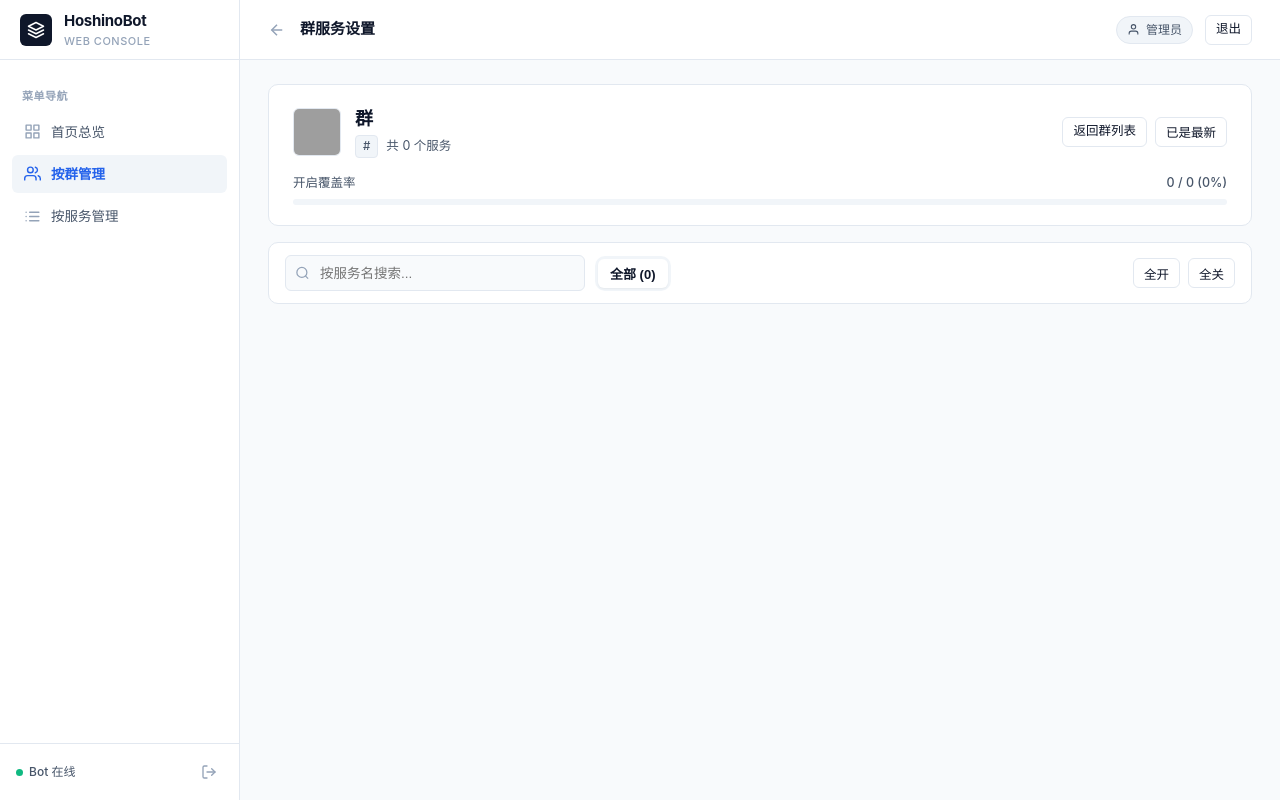
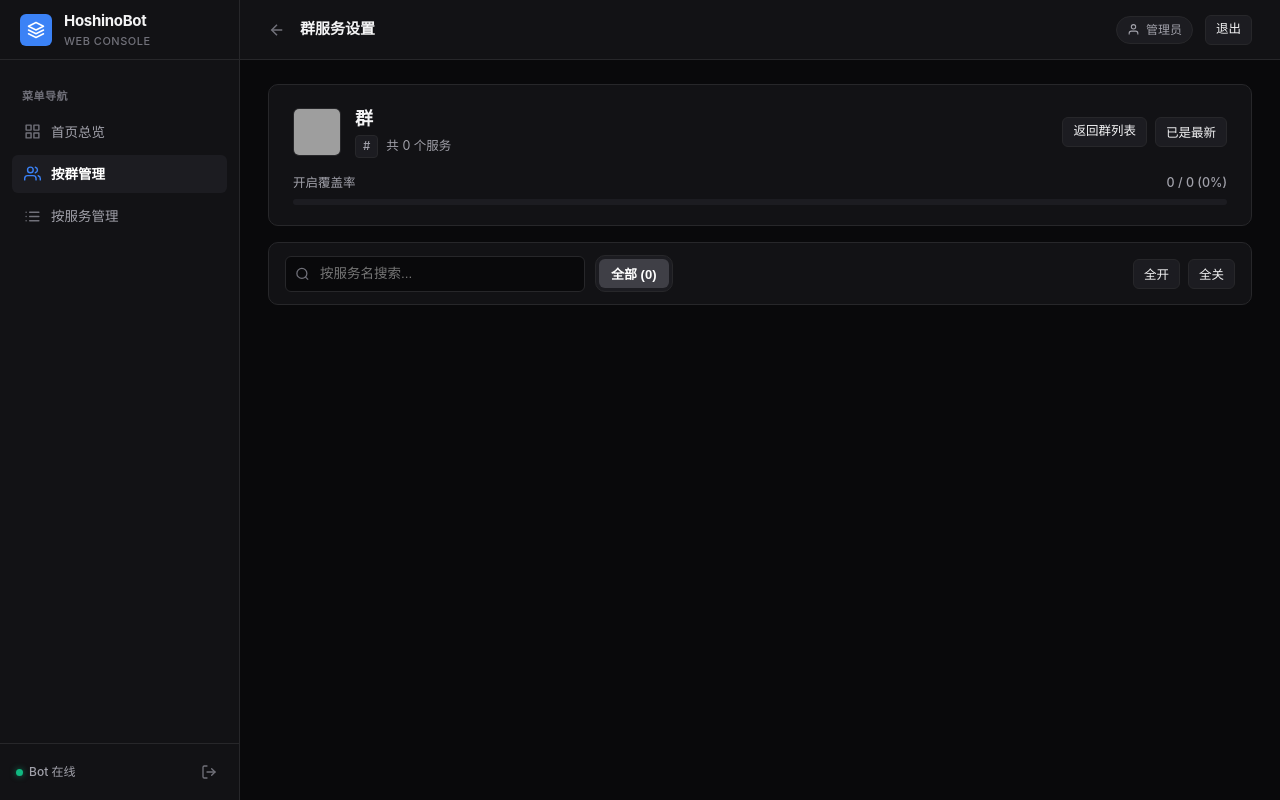
Before and after one commit to Yukari-Lily/HoshinoBot, a Python web app: template hoshino/modules/bot_manager_web/templates/group_services.html in a window 1280 px wide. Run offline with Jinja, Linux system fonts and the light colour scheme; the template is opened without the code that fills it, so the values that code supplies are empty; grey boxes are pictures that could not be loaded.

Commit message:
style(manage_web): set dark mode as default

```diff
--- a/hoshino/modules/bot_manager_web/statics/styles/modern.css
+++ b/hoshino/modules/bot_manager_web/statics/styles/modern.css
@@ -1,37 +1,39 @@
-/* HoshinoBot Web Manager - Modern Flat Design System */
+/* HoshinoBot Web Manager - Modern Flat Dark Mode */
 :root {
-  --primary: #2563eb;
-  --primary-hover: #1d4ed8;
-  --primary-light: #eff6ff;
-  --primary-border: #bfdbfe;
+  --primary: #3b82f6;
+  --primary-hover: #2563eb;
+  --primary-light: rgba(59, 130, 246, 0.15);
+  --primary-border: rgba(59, 130, 246, 0.35);
 
-  --dark: #0f172a;
-  --dark-hover: #1e293b;
+  --dark: #f4f4f5;
+  --dark-hover: #ffffff;
+  --dark-text: #09090b;
 
   --success: #10b981;
-  --success-text: #047857;
-  --success-light: #ecfdf5;
-  --success-border: #a7f3d0;
+  --success-text: #34d399;
+  --success-light: rgba(16, 185, 129, 0.15);
+  --success-border: rgba(16, 185, 129, 0.35);
 
-  --danger: #ef4444;
-  --danger-light: #fef2f2;
-  --danger-border: #fecaca;
+  --danger: #f87171;
+  --danger-light: rgba(239, 68, 68, 0.15);
+  --danger-border: rgba(239, 68, 68, 0.35);
 
-  --warning: #f59e0b;
-  --warning-light: #fffbeb;
+  --warning: #fbbf24;
+  --warning-light: rgba(245, 158, 11, 0.15);
 
-  --bg-app: #f8fafc;
-  --bg-surface: #ffffff;
-  --bg-subtle: #f1f5f9;
-  --bg-hover: #f8fafc;
+  /* Dark Mode Palette */
+  --bg-app: #09090b;
+  --bg-surface: #121215;
+  --bg-subtle: #1c1c21;
+  --bg-hover: #22222a;
 
-  --text-primary: #0f172a;
-  --text-secondary: #475569;
-  --text-tertiary: #94a3b8;
+  --text-primary: #f4f4f5;
+  --text-secondary: #a1a1aa;
+  --text-tertiary: #71717a;
 
-  --border: #e2e8f0;
-  --border-strong: #cbd5e1;
-  --border-focus: #93c5fd;
+  --border: #27272a;
+  --border-strong: #3f3f46;
+  --border-focus: #60a5fa;
 
   --radius-xs: 4px;
   --radius-sm: 6px;
@@ -49,6 +51,10 @@
   box-sizing: border-box;
   margin: 0;
   padding: 0;
+}
+
+html, body {
+  color-scheme: dark;
 }
 
 body {
@@ -99,7 +105,7 @@ a {
 .sidebar-logo-icon {
   width: 32px;
   height: 32px;
-  background-color: var(--dark);
+  background-color: var(--primary);
   color: #ffffff;
   border-radius: var(--radius-sm);
   display: flex;
@@ -181,7 +187,7 @@ a {
 
 .nav-link.active {
   background-color: var(--bg-subtle);
-  color: var(--primary);
+  color: #ffffff;
   font-weight: 600;
 }
 
@@ -212,6 +218,7 @@ a {
   height: 7px;
   border-radius: 50%;
   background-color: var(--success);
+  box-shadow: 0 0 6px rgba(16, 185, 129, 0.6);
 }
 
 .logout-link {
@@ -423,6 +430,7 @@ a {
   background-color: var(--bg-subtle);
   padding: 3px;
   border-radius: var(--radius-md);
+  border: 1px solid var(--border);
   gap: 2px;
   overflow-x: auto;
   max-width: 100%;
@@ -446,10 +454,9 @@ a {
 }
 
 .segmented-btn.active {
-  background-color: var(--bg-surface);
-  color: var(--text-primary);
+  background-color: var(--border-strong);
+  color: #ffffff;
   font-weight: 600;
-  box-shadow: 0 1px 2px rgba(0, 0, 0, 0.05);
 }
 
 /* Toolbar */
@@ -542,13 +548,14 @@ a {
 }
 
 .btn-secondary {
-  background-color: var(--bg-surface);
+  background-color: var(--bg-subtle);
   border-color: var(--border);
   color: var(--text-primary);
 }
 .btn-secondary:hover {
-  background-color: var(--bg-subtle);
+  background-color: var(--border-strong);
   border-color: var(--border-strong);
+  color: #ffffff;
 }
 
 .btn-sm {
--- a/hoshino/modules/bot_manager_web/templates/share/bare_base.html
+++ b/hoshino/modules/bot_manager_web/templates/share/bare_base.html
@@ -5,7 +5,7 @@
     {% include "share/imports.html" %}
     {% block imports %}{% endblock %}
 </head>
-<body style="background-color: var(--bg-app);">
+<body style="background-color: var(--bg-app); color: var(--text-primary);">
     {% block main %}{% endblock %}
     <div id="toast-container"></div>
     {% block afterload %}{% endblock %}
--- a/hoshino/modules/bot_manager_web/templates/share/imports.html
+++ b/hoshino/modules/bot_manager_web/templates/share/imports.html
@@ -1,6 +1,7 @@
 <meta charset="utf-8">
 <meta http-equiv="x-ua-compatible" content="ie=edge">
 <meta name="viewport" content="width=device-width, initial-scale=1, shrink-to-fit=no">
+<meta name="color-scheme" content="dark">
 <meta name="description" content="HoshinoBot Web Manager">
 <link rel="stylesheet" href="{{ url_prefix }}{{ static_url_path }}/styles/modern.css">
 <script src="{{ url_prefix }}{{ static_url_path }}/scripts/app.js"></script>
```
Also changed, not shown: other parts of hoshino/modules/bot_manager_web/statics/styles/modern.css (+26 -25 lines).
